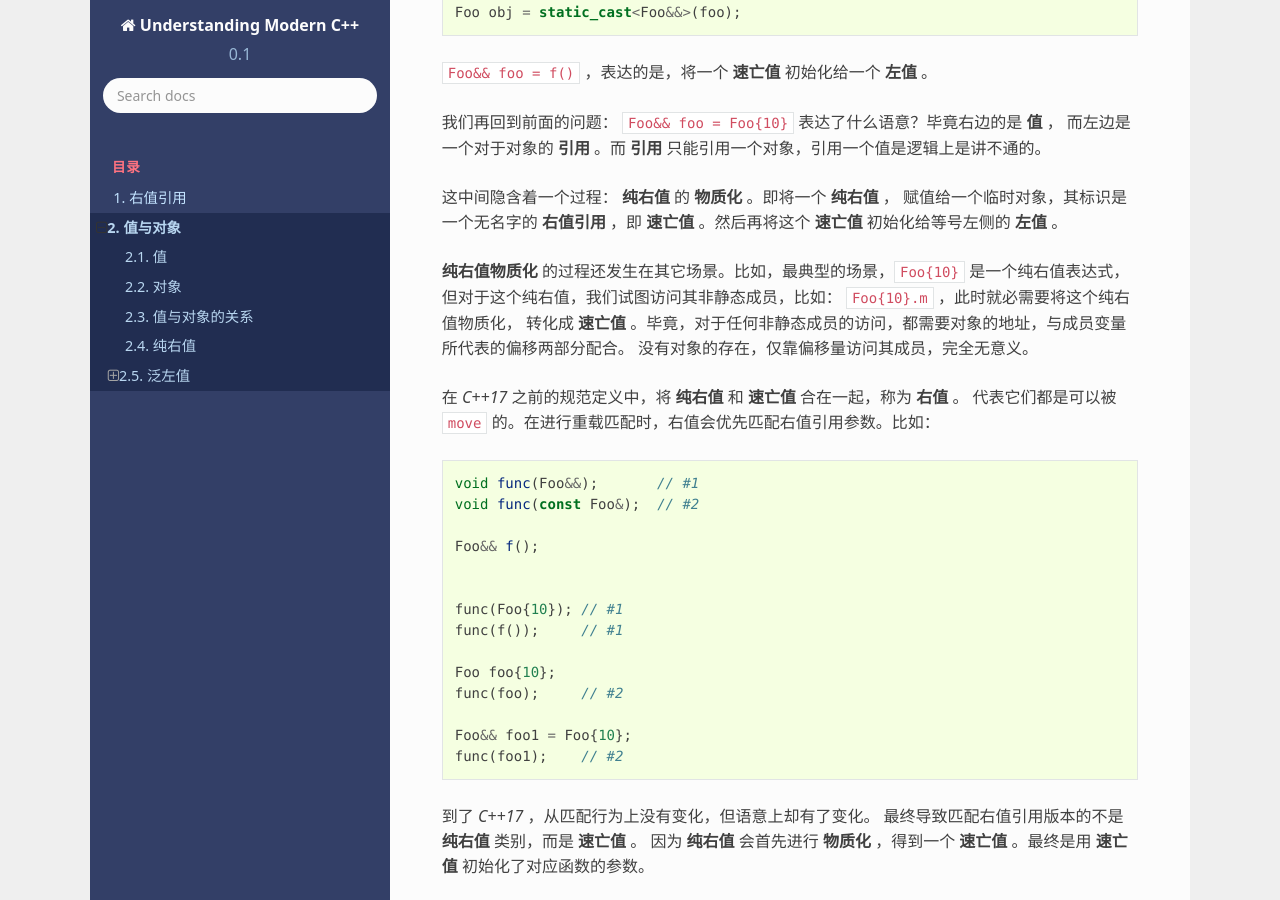
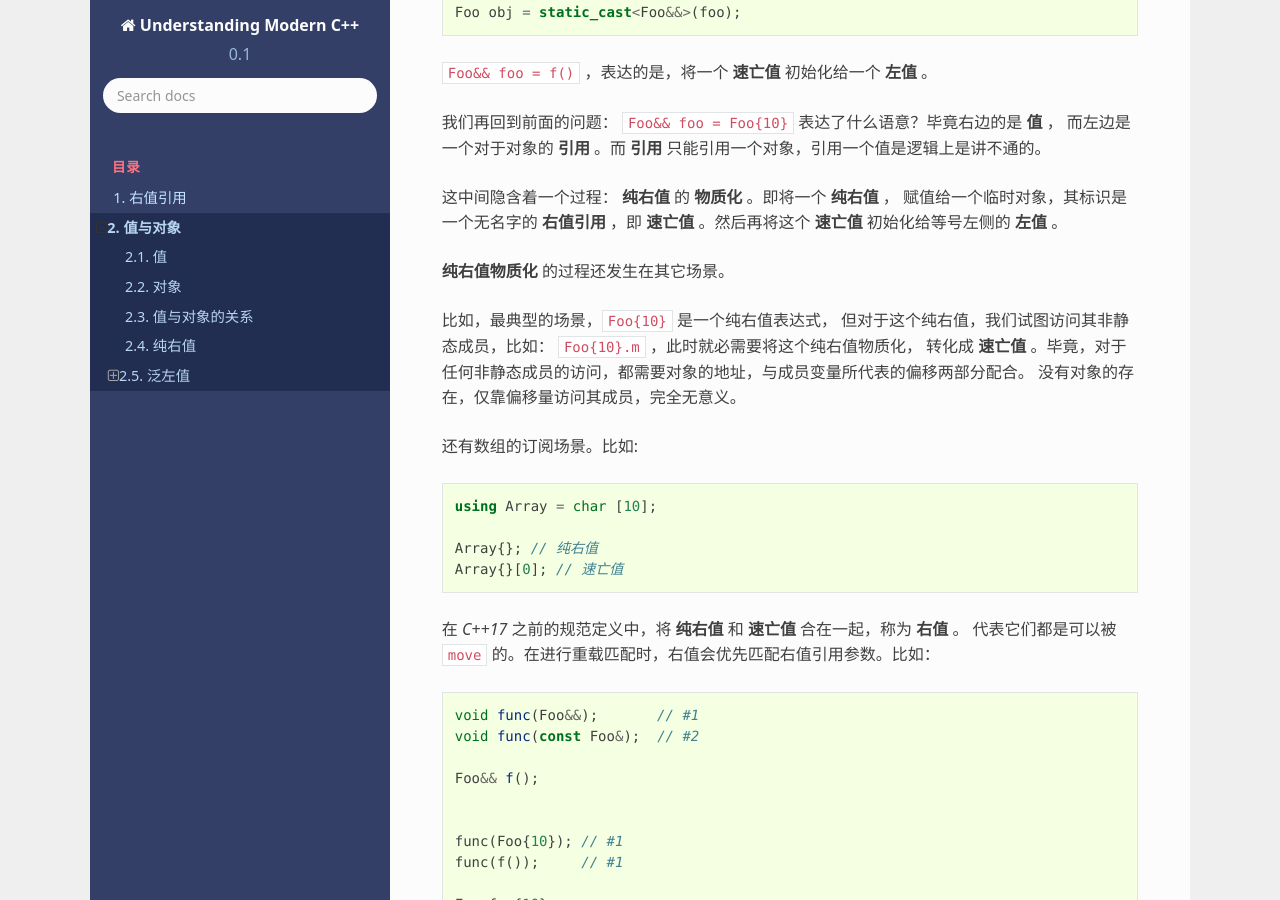
Before and after one commit to godsme/understand_modern_cpp, a Sphinx documentation site: the page built from docs/source/value-category.rst, in a window 1280 px wide and 900 px high, scrolled down 4265 px. Built offline with Sphinx 7.4.7 and the Read the Docs theme 2.0.0, drawn with Linux system fonts in a browser that asks for light colours; formulas are drawn with MathJax 3.

Commit message:
added more data

```diff
--- a/docs/source/rvalue-ref.rst
+++ b/docs/source/rvalue-ref.rst
@@ -189,7 +189,7 @@
    // 离开scope, __temp_obj被销毁
 
 
-因而，看似 ``foo`` 被定义的类型为右值引用，但这仅仅约束它的初始化：只能从一个 **右值** 进行初始化。
+因而，看似 ``foo`` 被定义的类型为 **右值引用** ，但这仅仅约束它的初始化：只能从一个 **右值** 进行初始化。
 但一旦初始化完成，它就和一个 **左值引用** 再也没有任何差别。这样的语意规定，对于程序员的使用是最为合理的。
 
 我们再看，那么对于下面的例子
--- a/docs/source/value-category.rst
+++ b/docs/source/value-category.rst
@@ -141,10 +141,22 @@
 这中间隐含着一个过程： **纯右值** 的 **物质化** 。即将一个 **纯右值** ，
 赋值给一个临时对象，其标识是一个无名字的 **右值引用** ，即 **速亡值** 。然后再将这个 **速亡值** 初始化给等号左侧的 **左值** 。
 
-**纯右值物质化** 的过程还发生在其它场景。比如，最典型的场景，``Foo{10}`` 是一个纯右值表达式，
+**纯右值物质化** 的过程还发生在其它场景。
+
+比如，最典型的场景，``Foo{10}`` 是一个纯右值表达式，
 但对于这个纯右值，我们试图访问其非静态成员，比如： ``Foo{10}.m`` ，此时就必需要将这个纯右值物质化，
 转化成 **速亡值** 。毕竟，对于任何非静态成员的访问，都需要对象的地址，与成员变量所代表的偏移两部分配合。
 没有对象的存在，仅靠偏移量访问其成员，完全无意义。
+
+还有数组的订阅场景。比如:
+
+.. code-block:: c++
+
+   using Array = char [10];
+
+   Array{}; // 纯右值
+   Array{}[0]; // 速亡值
+
 
 在 `C++17` 之前的规范定义中，将 **纯右值** 和 **速亡值** 合在一起，称为 **右值** 。
 代表它们都是可以被 ``move`` 的。在进行重载匹配时，右值会优先匹配右值引用参数。比如：
```
Also changed, not shown: other parts of docs/source/value-category.rst (+2 -0 lines), docs/source/images/ch-2/obj-value-2.png (added).
